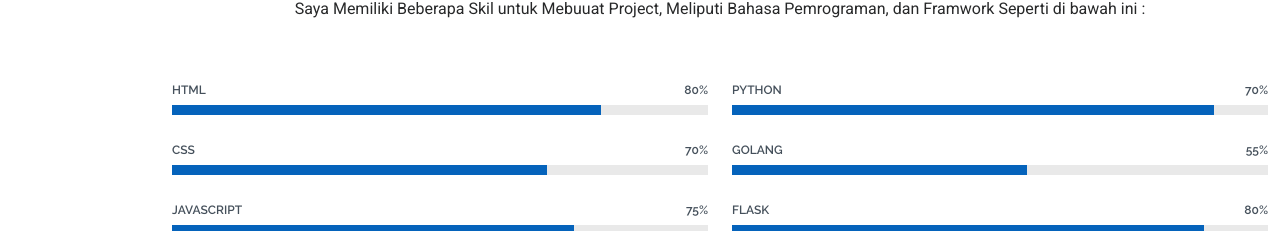
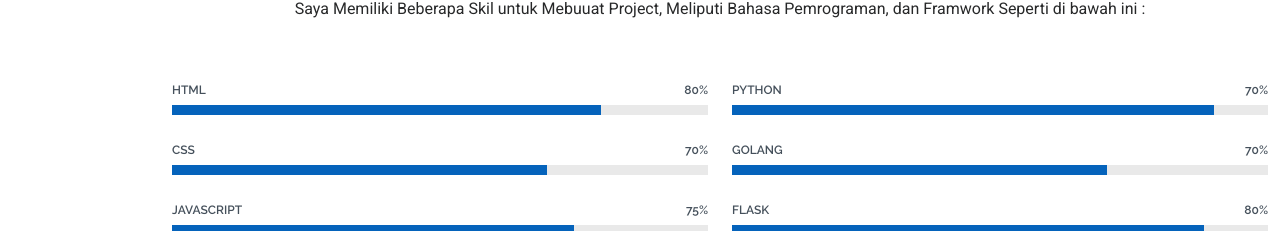
Before and after one commit to faqihmaulana/Porto-Faqih, a plain HTML site: page index.html in a window 1280 px wide. Shown: the part 2010-2241 px from the top of the page. Drawn offline with Linux system fonts and the light colour scheme.

Commit message:
perbaikan portooo

```diff
--- a/index.html
+++ b/index.html
@@ -235,9 +235,9 @@
             </div><!-- End Skills Item -->
 
             <div class="progress">
-              <span class="skill"><span>Golang</span> <i class="val">55%</i></span>
+              <span class="skill"><span>Golang</span> <i class="val">70%</i></span>
               <div class="progress-bar-wrap">
-                <div class="progress-bar" role="progressbar" aria-valuenow="55" aria-valuemin="0" aria-valuemax="100">
+                <div class="progress-bar" role="progressbar" aria-valuenow="70" aria-valuemin="0" aria-valuemax="100">
                 </div>
               </div>
             </div><!-- End Skills Item -->
```
